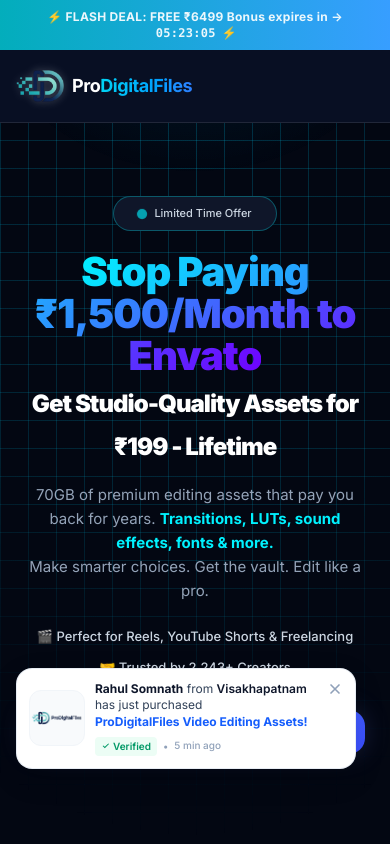
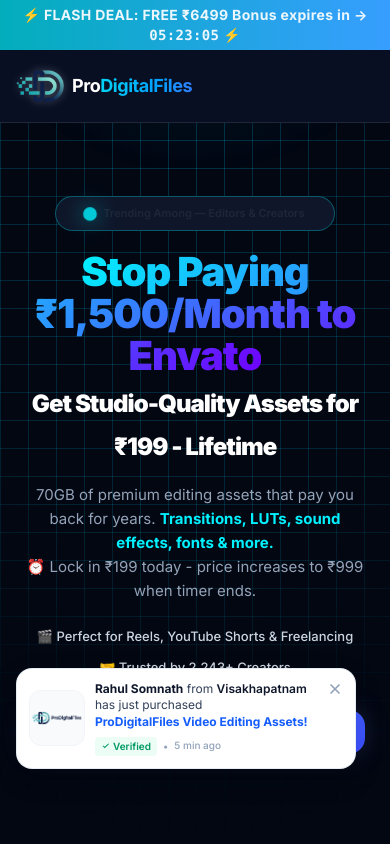
Before and after one commit to SankalpKawade/high-converting-landing-page, a React (Vite) app: page / in a window 390 px wide. Shown: the top 844 px of the page. Built offline with nearby package versions, Linux system fonts and the light colour scheme.

Commit message:
updates for hero pill

```diff
--- a/src/components/Header.tsx
+++ b/src/components/Header.tsx
@@ -41,7 +41,7 @@
           // animation: 'shimmer 3s linear infinite',
         }}
       >
-        <p className="text-xs font-bold text-[#ebf7fc] tracking-wide">
+        <p className="text-sm font-bold text-[#ebf7fc] tracking-wide">
           ⚡ FLASH DEAL: FREE ₹6499 Bonus expires in →{' '}
           <span className="font-mono inline-block min-w-[65px]">
             {pad(time.hours)}:{pad(time.minutes)}:{pad(time.seconds)}
--- a/src/components/HeroSection.tsx
+++ b/src/components/HeroSection.tsx
@@ -1,8 +1,46 @@
+import { useState, useEffect } from 'react';
 // import StarField from './StarField';
 
 const CTA_URL = 'https://superprofile.bio/vp/professional-video-editing-made-simple';
 
+const BADGE_ITEMS = [
+  { text: "347 Bought in the Last 24 Hours", duration: 3000 },
+  { text: "Trending Among — Editors & Creators", duration: 4000 },
+  { text: "Trusted by 2,243+ Creators", duration: 5000 },
+  { text: "Stop Searching. Start Editing.", duration: 4000 },
+];
+
 export default function HeroSection() {
+  const [index, setIndex] = useState(0);
+  const [fade, setFade] = useState(true);
+
+  useEffect(() => {
+    let fadeOutTimeout: NodeJS.Timeout;
+    let switchTimeout: NodeJS.Timeout;
+
+    const runTimer = (currentIndex: number) => {
+      const item = BADGE_ITEMS[currentIndex];
+
+      fadeOutTimeout = setTimeout(() => {
+        setFade(false);
+      }, item.duration - 300);
+
+      switchTimeout = setTimeout(() => {
+        const nextIndex = (currentIndex + 1) % BADGE_ITEMS.length;
+        setIndex(nextIndex);
+        setFade(true);
+        runTimer(nextIndex);
+      }, item.duration);
+    };
+
+    runTimer(0);
+
+    return () => {
+      clearTimeout(fadeOutTimeout);
+      clearTimeout(switchTimeout);
+    };
+  }, []);
+
   return (
     <section className="relative min-h-[100dvh] flex flex-col pt-[140px] sm:pt-[100px] pb-6 sm:pb-10 px-4 overflow-hidden grid-bg" id="hero">
       {/* Background glow orbs */}
@@ -11,9 +49,11 @@
 
       <div className="max-w-6xl mx-auto text-center relative z-10 flex-1 flex flex-col justify-center items-center gap-5 sm:gap-7 w-full pb-[4vh] mt-6 sm:mt-24">
         {/* Top badge — SOLID background */}
-        <div className="inline-flex items-center gap-2 bg-[#0f1629] border border-[#00f2ff]/30 rounded-full px-6 py-2 shrink-0">
-          <span className="w-2 h-2 rounded-full bg-[#00f2ff] pulse-icon" />
-          <span className="text-[11px] sm:text-sm font-medium text-[#cbd5e1]">Limited Time Offer</span>
+        <div className="inline-flex items-center gap-2 bg-[#0f1629] border border-[#00f2ff]/30 rounded-full px-6 py-2 shrink-0 min-w-[280px] sm:min-w-[320px] justify-center">
+          <span className="w-2.5 h-2.5 rounded-full bg-[#00f2ff] pulse-icon inline-block" />
+          <span className={`text-[11px] sm:text-sm font-semibold text-[#cbd5e1] transition-opacity duration-300 ${fade ? 'opacity-100' : 'opacity-0'}`}>
+            {BADGE_ITEMS[index].text}
+          </span>
         </div>
 
         {/* Dream Outcome Headline */}
@@ -25,7 +65,7 @@
 
         {/* Sub-headline — Effort & Sacrifice */}
         <p className="text-[15px] sm:text-lg md:text-xl text-[#94a3b8] max-w-2xl mx-auto leading-[1.6] shrink-0 px-2">
-          70GB of premium editing assets that pay you back for years. <strong className="text-[#00f2ff]">Transitions, LUTs, sound effects, fonts & more.</strong><br /> Make smarter choices. Get the vault. Edit like a pro.
+          70GB of premium editing assets that pay you back for years. <strong className="text-[#00f2ff]">Transitions, LUTs, sound effects, fonts & more.</strong><br /> ⏰ Lock in ₹199 today - price increases to ₹999 when timer ends.
         </p>
 
         {/* Social Proof - Trust elements */}
--- a/src/index.css
+++ b/src/index.css
@@ -284,11 +284,13 @@
   100% {
     opacity: 1;
     transform: scale(1);
+    box-shadow: 0 0 6px rgba(0, 0, 0, 0.7), 0 0 12px rgba(0, 163, 172, 0.4);
   }
 
   50% {
-    opacity: 0.6;
-    transform: scale(1.3);
+    opacity: 0.8;
+    transform: scale(1.4);
+    box-shadow: 0 0 14px rgb(0, 133, 140), 0 0 28px rgba(0, 242, 255, 0.6);
   }
 }
 
@@ -554,7 +556,7 @@
   opacity: 0;
   transform: translateY(40px) scale(0.97);
   transition: opacity 0.7s cubic-bezier(0.16, 1, 0.3, 1),
-              transform 0.7s cubic-bezier(0.16, 1, 0.3, 1);
+    transform 0.7s cubic-bezier(0.16, 1, 0.3, 1);
   will-change: opacity, transform;
 }
 
```
